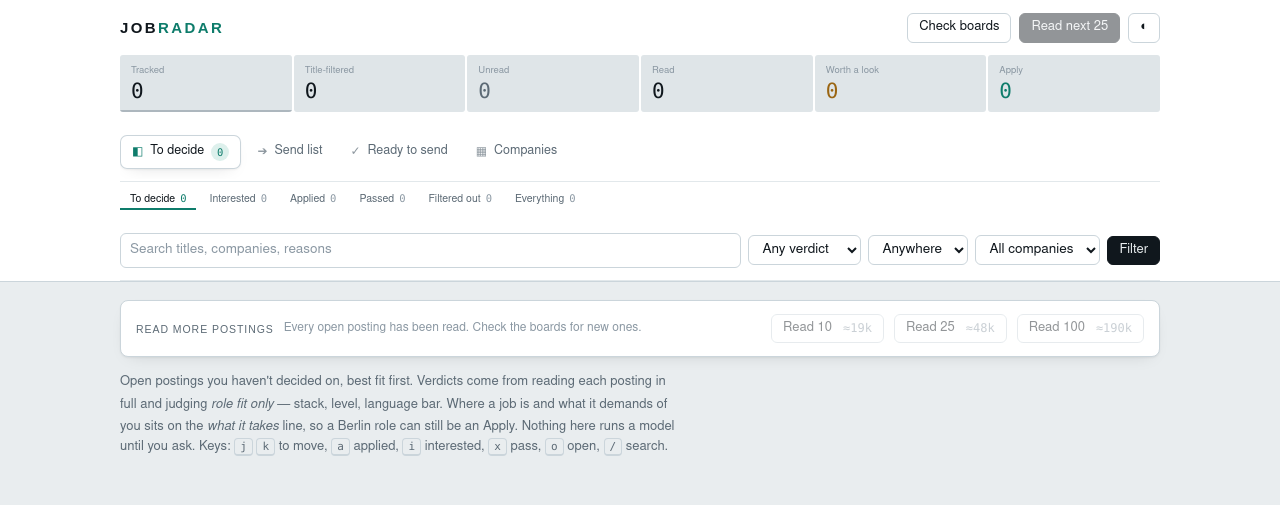
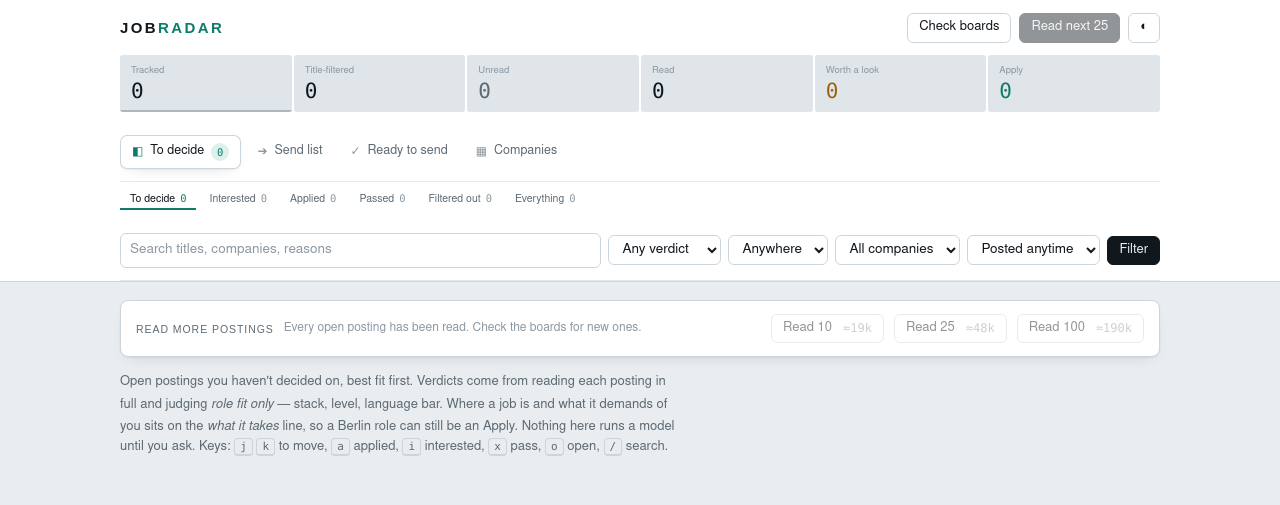
Before and after one commit to jibran137/jobradar, a FastAPI app: page / in a window 1280 px wide. Shown: the top 505 px of the page. Run offline with FastAPI, Linux system fonts and the light colour scheme; data that the repository does not hold is empty.

Commit message:
Track and surface each posting's actual post date, add a "posted within" filter
- New posted_at column on jobs, migrated in for existing databases.
- Extract the ATS's own stated post date per provider: Ashby (publishedAt),
  Greenhouse (first_published), Lever (createdAt, epoch ms), Recruitee
  (published_at), SmartRecruiters (releasedDate), Workable (published_on),
  and JSON-LD JobPosting (datePosted) for the generic render fallback.
  Personio's XML feed has no such field, so those stay NULL rather than
  guessing.
- Sweep backfills posted_at on existing rows (COALESCE, doesn't overwrite),
  so a plain "check boards" run fills it in for postings seen before this
  existed — no extra cost, it's already in the same board-listing response.
- Queue: each card now shows "posted Xd ago" alongside "found Xd ago"
  (first_seen), and a new "Posted within" filter (24h / 3d / week / 2 weeks /
  month) falls back to first_seen for sources with no stated post date.

Co-Authored-By: Claude Sonnet 5 <noreply@anthropic.com>
Claude-Session: https://claude.ai/code/session_0145iVSQBvQvYEDiaKgss17M

```diff
--- a/app.py
+++ b/app.py
@@ -12,6 +12,7 @@ import asyncio
 import json
 import os
 import re
+from datetime import datetime, timezone
 
 from fastapi import FastAPI, Form, Request
 from fastapi.responses import HTMLResponse, RedirectResponse
@@ -21,6 +22,28 @@ import core
 import jobradar as jr
 
 templates = Jinja2Templates(directory=str(core.HERE / "templates"))
+
+
+def _ago(iso):
+    """'3d ago' from an ISO timestamp, for the posted/added-to-app lines."""
+    if not iso:
+        return None
+    try:
+        dt = datetime.fromisoformat(iso.replace("Z", "+00:00"))
+        if dt.tzinfo is None:
+            dt = dt.replace(tzinfo=timezone.utc)
+    except ValueError:
+        return None
+    hours = (datetime.now(timezone.utc) - dt).total_seconds() / 3600
+    if hours < 1:
+        return "just now"
+    if hours < 24:
+        return f"{int(hours)}h ago"
+    days = int(hours / 24)
+    return f"{days}d ago" if days < 60 else dt.date().isoformat()
+
+
+templates.env.filters["ago"] = _ago
 
 # Measured from the postings already fetched: ~5.1k chars of description plus
 # ~1.5k of profile and instructions, at roughly 3.8 chars per token.
@@ -156,7 +179,8 @@ def counts():
 
 @app.get("/", response_class=HTMLResponse)
 def index(request: Request, show: str = "queue", q: str = "",
-          verdict: str = "", loc: str = "", company: str = "", page: int = 0):
+          verdict: str = "", loc: str = "", company: str = "", posted: str = "",
+          page: int = 0):
     where = [TABS.get(show, TABS["queue"])]
     args = []
     if q:
@@ -172,6 +196,12 @@ def index(request: Request, show: str = "queue", q: str = "",
     if company:
         where.append("company = ?")
         args.append(company)
+    if posted and posted.isdigit():
+        # Posted date per the company's own ATS where it states one; falls
+        # back to first_seen (when we found it) for sources that don't
+        # (Personio, the generic render fallback) rather than hiding them.
+        where.append("COALESCE(posted_at, first_seen) >= datetime('now', ?)")
+        args.append(f"-{int(posted)} days")
     clause = "WHERE " + " AND ".join(where)
 
     con = core.db()
@@ -186,7 +216,7 @@ def index(request: Request, show: str = "queue", q: str = "",
     return templates.TemplateResponse(request, "index.html", {
         "jobs": jobs, "show": show, "counts": counts(), "funnel": funnel(),
         "state": state, "loc_label": core.LOCATION_LABEL, "firms": firms,
-        "q": q, "verdict": verdict, "loc": loc, "company": company,
+        "q": q, "verdict": verdict, "loc": loc, "company": company, "posted": posted,
         "page": page, "total": total, "pages": (total + PAGE - 1) // PAGE,
         "tokens_per_job": TOKENS_PER_JOB, "scorer": core.scorer(),
         "loc_order": ["remote", "local", "commutable", "relocate", "abroad"],
--- a/core.py
+++ b/core.py
@@ -127,6 +127,8 @@ CREATE TABLE IF NOT EXISTS jobs(
     note        TEXT,
     status_at   TEXT,
     logistics   TEXT,
+    posted_at   TEXT,   -- when the company says it posted the role (per its ATS);
+                        -- NULL where the source (Personio, generic render) doesn't say
     PRIMARY KEY(company, job_id)
 );
 CREATE INDEX IF NOT EXISTS jobs_status ON jobs(status);
@@ -161,6 +163,12 @@ def db():
     con = sqlite3.connect(DB_PATH, timeout=30)
     con.row_factory = sqlite3.Row
     con.executescript(SCHEMA)
+    # Column added after the table already existed on disk for early users —
+    # CREATE TABLE IF NOT EXISTS above won't retrofit it, so migrate by hand.
+    cols = {r["name"] for r in con.execute("PRAGMA table_info(jobs)")}
+    if "posted_at" not in cols:
+        con.execute("ALTER TABLE jobs ADD COLUMN posted_at TEXT")
+        con.commit()
     return con
 
 
@@ -534,9 +542,14 @@ def sweep(fetch_descriptions=True, score=True, only=None, limit=60, log=print):
         key = (j["company"], j["id"])
         tier, rank = classify_location(j.get("location"))
         if key in known:
+            # posted_at is filled in only if still missing — it's the ATS's
+            # own stated post date, which doesn't change on a re-fetch, and
+            # this also backfills rows that predate the posted_at column.
             con.execute("UPDATE jobs SET last_seen=?, closed_at=NULL, location=?,"
-                        " loc_tier=?, loc_rank=? WHERE company=? AND job_id=?",
-                        (started, j.get("location", ""), tier, rank, *key))
+                        " loc_tier=?, loc_rank=?,"
+                        " posted_at=COALESCE(posted_at, ?) WHERE company=? AND job_id=?",
+                        (started, j.get("location", ""), tier, rank,
+                         j.get("posted_at"), *key))
         else:
             # Titles that are plainly out of scope are marked SKIP on sight, so
             # they never reach the queue or cost an LLM call. The reason says so.
@@ -545,12 +558,12 @@ def sweep(fetch_descriptions=True, score=True, only=None, limit=60, log=print):
             con.execute(
                 "INSERT INTO jobs(company, job_id, title, location, url, first_seen,"
                 " last_seen, loc_tier, loc_rank, status, verdict, blockers, reason,"
-                " scored_at) VALUES(?,?,?,?,?,?,?,?,?,'new',?,?,?,?)",
+                " scored_at, posted_at) VALUES(?,?,?,?,?,?,?,?,?,'new',?,?,?,?,?)",
                 (j["company"], j["id"], j["title"], j.get("location", ""),
                  j["url"], started, started, tier, rank,
                  "SKIP" if noise else None, "NONE" if noise else None,
                  f"Filtered on title: {noise}." if noise else None,
-                 started if noise else None))
+                 started if noise else None, j.get("posted_at")))
             new_rows.append(key)
     # Postings that vanished from a board are closed, not deleted. Only companies
     # actually polled this run are considered — otherwise a filtered sweep would
--- a/jobradar.py
+++ b/jobradar.py
@@ -67,7 +67,8 @@ def render(url, timeout=90):
 def p_ashby(c):
     d = get_json(f"https://api.ashbyhq.com/posting-api/job-board/{c['slug']}")
     return [{"id": j["id"], "title": j["title"],
-             "location": j.get("location") or "", "url": j.get("jobUrl") or c["url"]}
+             "location": j.get("location") or "", "url": j.get("jobUrl") or c["url"],
+             "posted_at": j.get("publishedAt")}
             for j in d.get("jobs", []) if j.get("isListed", True)]
 
 
@@ -75,7 +76,8 @@ def p_greenhouse(c):
     d = get_json(f"https://boards-api.greenhouse.io/v1/boards/{c['slug']}/jobs")
     return [{"id": str(j["id"]), "title": j["title"],
              "location": (j.get("location") or {}).get("name", ""),
-             "url": j.get("absolute_url") or c["url"]}
+             "url": j.get("absolute_url") or c["url"],
+             "posted_at": j.get("first_published")}
             for j in d.get("jobs", [])]
 
 
@@ -83,13 +85,18 @@ def p_lever(c):
     d = get_json(f"https://api.lever.co/v0/postings/{c['slug']}?mode=json")
     return [{"id": j["id"], "title": j["text"],
              "location": (j.get("categories") or {}).get("location", ""),
-             "url": j.get("hostedUrl") or c["url"]} for j in d]
+             "url": j.get("hostedUrl") or c["url"],
+             # epoch milliseconds -> ISO date
+             "posted_at": (datetime.fromtimestamp(j["createdAt"] / 1000, tz=timezone.utc)
+                           .isoformat(timespec="seconds") if j.get("createdAt") else None)}
+            for j in d]
 
 
 def p_recruitee(c):
     d = get_json(f"https://{c['slug']}.recruitee.com/api/offers/")
     return [{"id": str(j["id"]), "title": j["title"],
-             "location": j.get("location") or "", "url": j.get("careers_url") or c["url"]}
+             "location": j.get("location") or "", "url": j.get("careers_url") or c["url"],
+             "posted_at": j.get("published_at")}
             for j in d.get("offers", [])]
 
 
@@ -97,14 +104,16 @@ def p_smartrecruiters(c):
     d = get_json(f"https://api.smartrecruiters.com/v1/companies/{c['slug']}/postings?limit=100")
     return [{"id": j["id"], "title": j["name"],
              "location": (j.get("location") or {}).get("city", ""),
-             "url": j.get("ref") or c["url"]} for j in d.get("content", [])]
+             "url": j.get("ref") or c["url"],
+             "posted_at": j.get("releasedDate")} for j in d.get("content", [])]
 
 
 def p_workable(c):
     d = get_json(f"https://apply.workable.com/api/v1/widget/accounts/{c['slug']}?details=true")
     return [{"id": j["shortcode"], "title": j["title"],
              "location": j.get("location", {}).get("city", "") if isinstance(j.get("location"), dict) else str(j.get("location") or ""),
-             "url": j.get("application_url") or j.get("url") or c["url"]}
+             "url": j.get("application_url") or j.get("url") or c["url"],
+             "posted_at": j.get("published_on")}
             for j in d.get("jobs", [])]
 
 
@@ -147,6 +156,7 @@ def _from_jsonld(html, fallback_url):
                         "title": o["title"],
                         "location": addr.get("addressLocality", "") if isinstance(addr, dict) else "",
                         "url": o.get("url") or fallback_url,
+                        "posted_at": o.get("datePosted"),
                     })
                 stack.extend(o.values())
     return jobs
--- a/templates/index.html
+++ b/templates/index.html
@@ -1,5 +1,5 @@
 {% extends "base.html" %}
-{% set qs = "show=" ~ show ~ "&q=" ~ q ~ "&verdict=" ~ verdict ~ "&loc=" ~ loc ~ "&company=" ~ company %}
+{% set qs = "show=" ~ show ~ "&q=" ~ q ~ "&verdict=" ~ verdict ~ "&loc=" ~ loc ~ "&company=" ~ company ~ "&posted=" ~ posted %}
 {% set back = "/?" ~ qs ~ "&page=" ~ page %}
 
 {% block tabs %}
@@ -36,8 +36,15 @@
       <option value="{{ c }}" {{ 'selected' if company == c }}>{{ c }}</option>
     {% endfor %}
   </select>
+  <select name="posted" aria-label="Filter by when posted">
+    <option value="">Posted anytime</option>
+    {% for d, label in [('1','Last 24h'), ('3','Last 3 days'), ('7','Last week'),
+                         ('14','Last 2 weeks'), ('30','Last month')] %}
+      <option value="{{ d }}" {{ 'selected' if posted == d }}>{{ label }}</option>
+    {% endfor %}
+  </select>
   <button class="go">Filter</button>
-  {% if q or verdict or loc or company %}
+  {% if q or verdict or loc or company or posted %}
     <a class="chip" href="/?show={{ show }}">Clear</a>
   {% endif %}
 </form>
@@ -110,6 +117,8 @@
         <div style="flex:1;min-width:0">
           <h2><a href="{{ j.url }}" target="_blank" rel="noopener">{{ j.title }}</a></h2>
           <p class="meta"><b>{{ j.company }}</b>{% if j.location %} · {{ j.location }}{% endif %}
+            {%- if j.posted_at|ago %} · posted {{ j.posted_at|ago }}{% endif -%}
+            {%- if j.first_seen|ago %} · found {{ j.first_seen|ago }}{% endif %}
             {%- if j.status != 'new' %} · {{ j.status }}{% endif %}</p>
         </div>
         <span class="verdict">{{ j.verdict or 'not read' }}</span>
```
